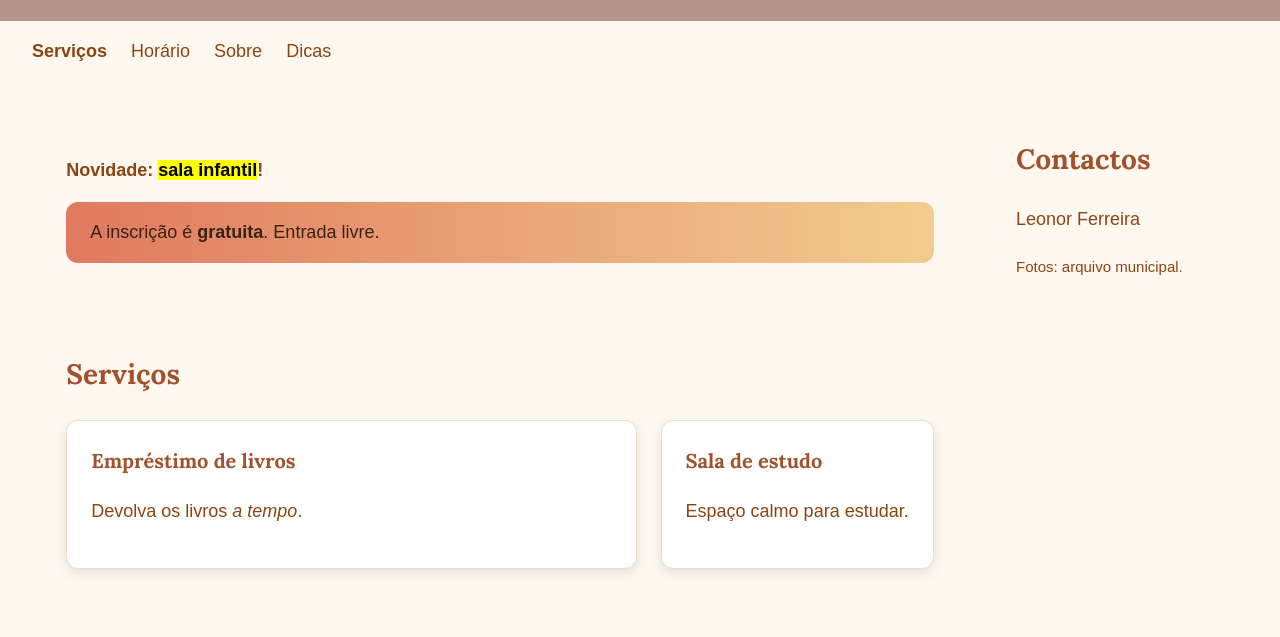
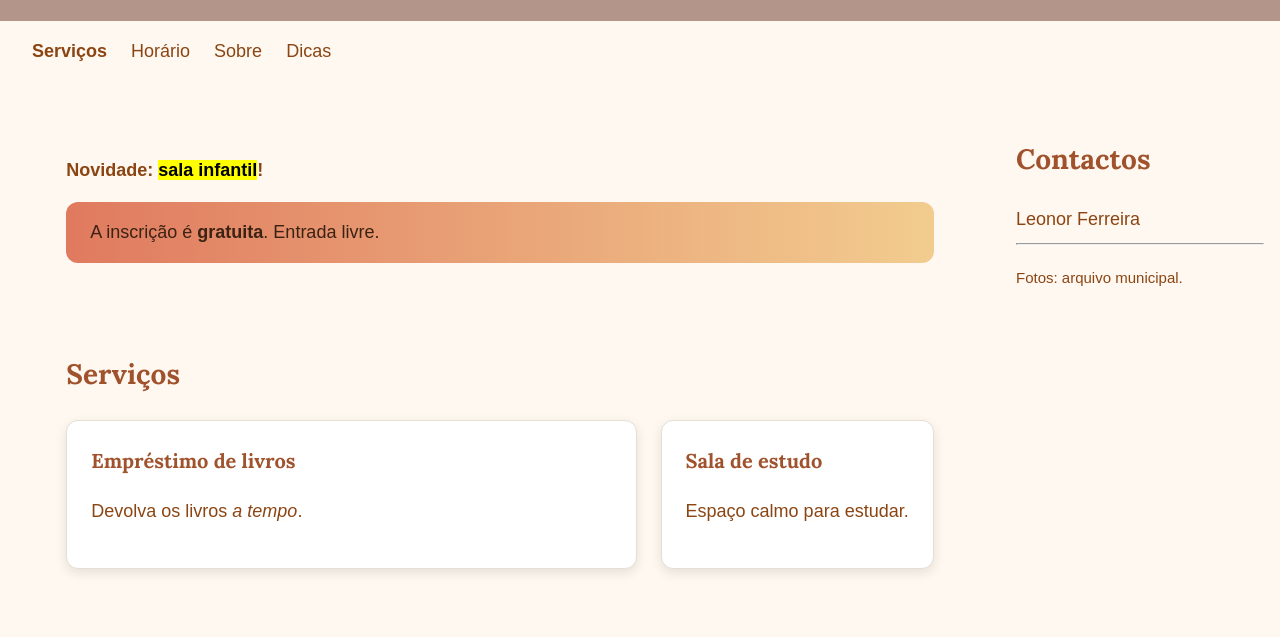
Before and after one commit to leonor118/biblioteca-do-bairro, a plain HTML site: page biblioteca/index.html in a window 1280 px wide. Shown: the part 128-765 px from the top of the page. Drawn offline with Linux system fonts and the light colour scheme.

Commit message:
Corrige contactos com o meu nome

```diff
--- a/biblioteca/index.html
+++ b/biblioteca/index.html
@@ -69,12 +69,14 @@
 
   </main>
 
-  <aside>
-    <h2>Contactos</h2>
-    <address>
+    <aside>
+  <h2>Contactos</h2>
+  <address>
     Leonor Ferreira
-    <p><small>Fotos: arquivo municipal.</small></p>
-  </aside>
+  </address>
+  <hr>
+  <p><small>Fotos: arquivo municipal.</small></p>
+</aside>
 
   <footer>
     <div class="rodape">
```
